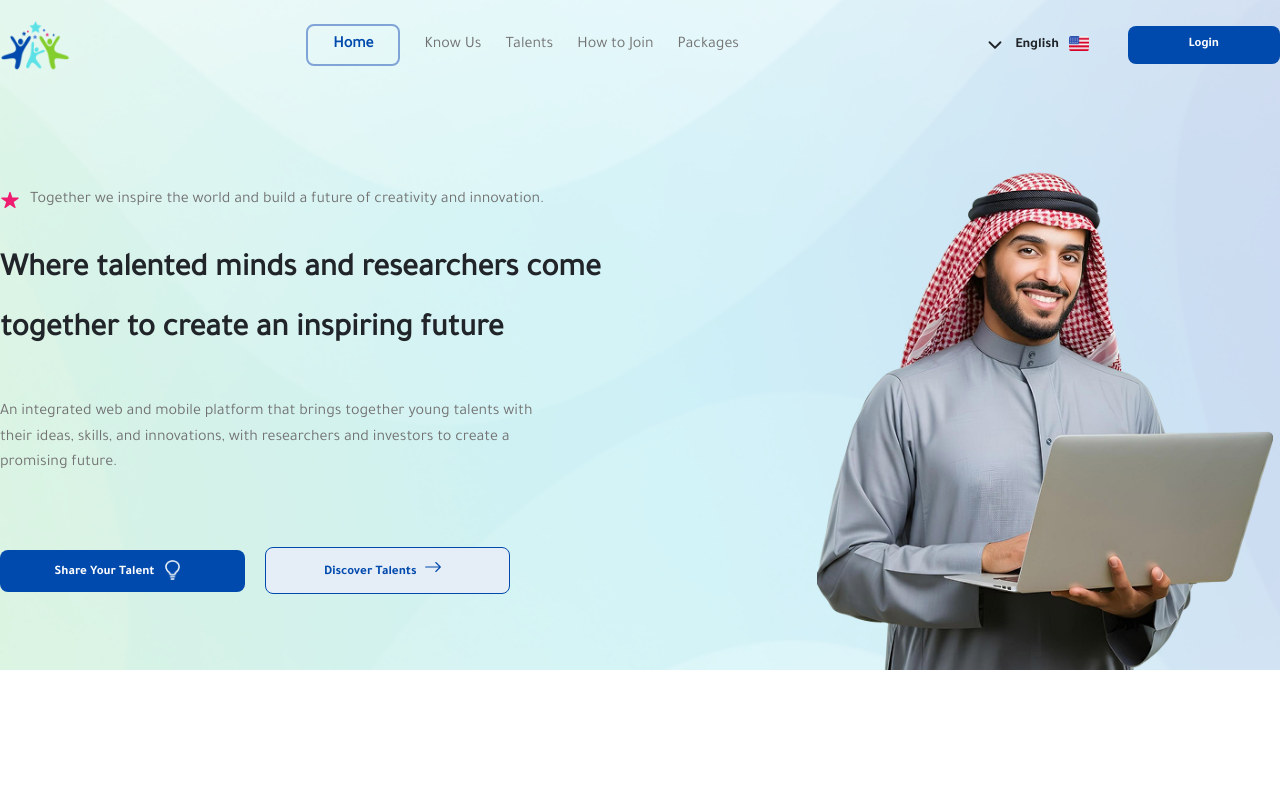
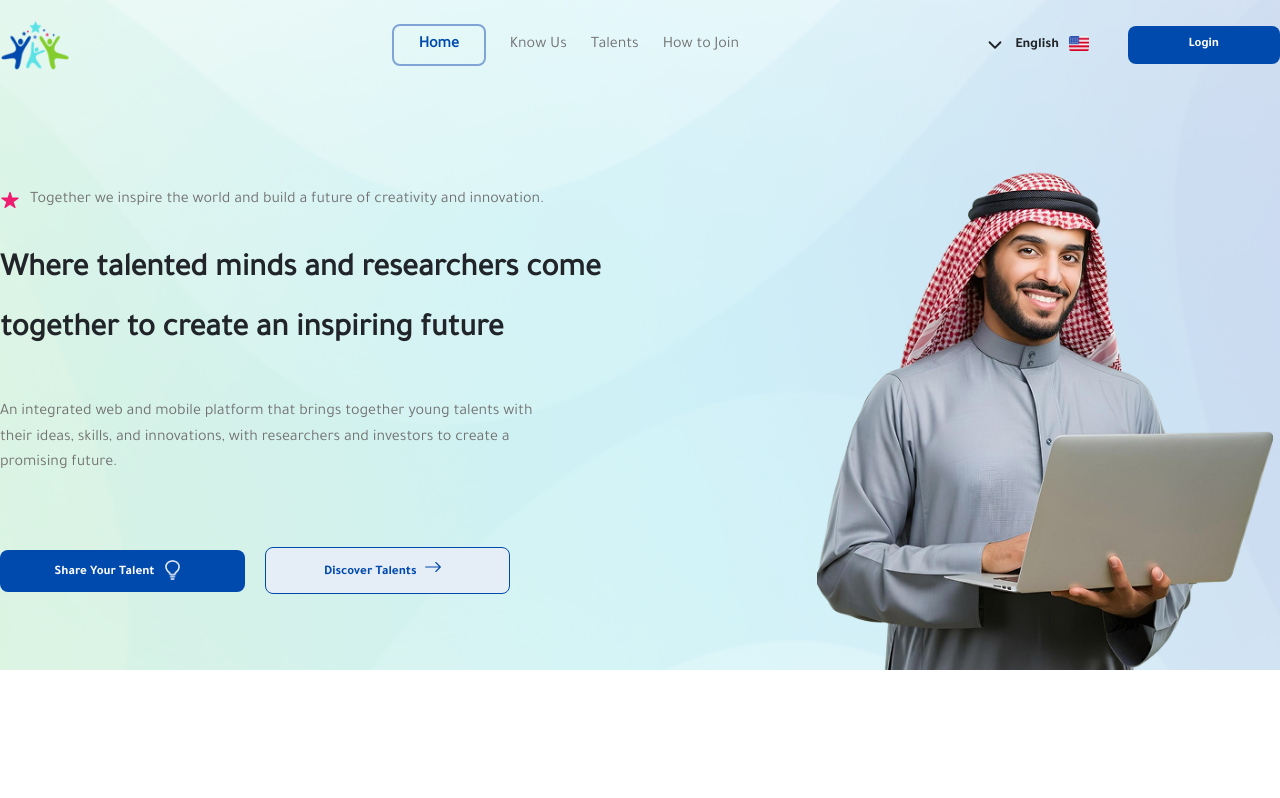
Before and after one commit to Shrouk-Khaled/talent-scout, a Next.js app: page /en in a window 1280 px wide. Shown: the top 798 px of the page. Built offline with nearby package versions, Linux system fonts and the light colour scheme.

Commit message:
remove all packages design

```diff
--- a/src/app/[locale]/(main)/page.js
+++ b/src/app/[locale]/(main)/page.js
@@ -29,7 +29,7 @@ export default function Home() {
       <div className="app-container">
         <HowToStart/>
         <HowToStart isResearcher/>
-        <Packages/>
+        {/* <Packages/> */}
         <Questions/>
       </div>
     </div>
--- a/src/components/common/footer/Footer.jsx
+++ b/src/components/common/footer/Footer.jsx
@@ -27,7 +27,7 @@ export default function Footer() {
     { id: 2, label: tHeader("knowUs") },
     { id: 3, label: tHeader("talents") },
     { id: 4, label: tHeader("howToJoin") },
-    { id: 5, label: tHeader("packages") },
+    // { id: 5, label: tHeader("packages") },
   ];
 
   // handles localized paths like /en/feed or /ar/feed and also /feed
--- a/src/components/common/header/Header.jsx
+++ b/src/components/common/header/Header.jsx
@@ -24,7 +24,7 @@ export default function Header() {
     { id: 2, label: t("knowUs") },
     { id: 3, label: t("talents") },
     { id: 4, label: t("howToJoin") },
-    { id: 5, label: t("packages") },
+    // { id: 5, label: t("packages") },
   ];
 
   // Detect scroll to change background color of the header
--- a/src/components/common/mobileHeader/MobileHeader.jsx
+++ b/src/components/common/mobileHeader/MobileHeader.jsx
@@ -34,7 +34,7 @@ export default function MobileHeader() {
     { id: 2, label: t("knowUs") },
     { id: 3, label: t("talents") },
     { id: 4, label: t("howToJoin") },
-    { id: 5, label: t("packages") },
+    // { id: 5, label: t("packages") },
   ];
 
   useEffect(() => {
@@ -257,9 +257,9 @@ console.log(pathname);
                   >
                     حسابي
                   </Link>
-                  <Link href="#">
+                  {/* <Link href="#">
                     إدارة الباقات
-                  </Link>
+                  </Link> */}
                   {userInfo?.user?.user_role != 1 && (
                     <Link href="/profile/contracts">
                       الطلبات
--- a/src/components/common/userDropdown/UserDropdown.jsx
+++ b/src/components/common/userDropdown/UserDropdown.jsx
@@ -98,9 +98,9 @@ export default function UserDropdown() {
             <Link href={userInfo?.user?.user_role == 1 ? "/profile/posts" : "/profile/saved?type=posts"} className={styles.pageLink}>
               {t("myProfile")}
             </Link>
-            <Link href="#" className={styles.pageLink}>
+            {/* <Link href="#" className={styles.pageLink}>
               {t("packages")}
-            </Link>
+            </Link> */}
             {
               userInfo?.user?.user_role == 2 && (
                 <Link href="/profile/contracts" className={styles.pageLink}>
```
